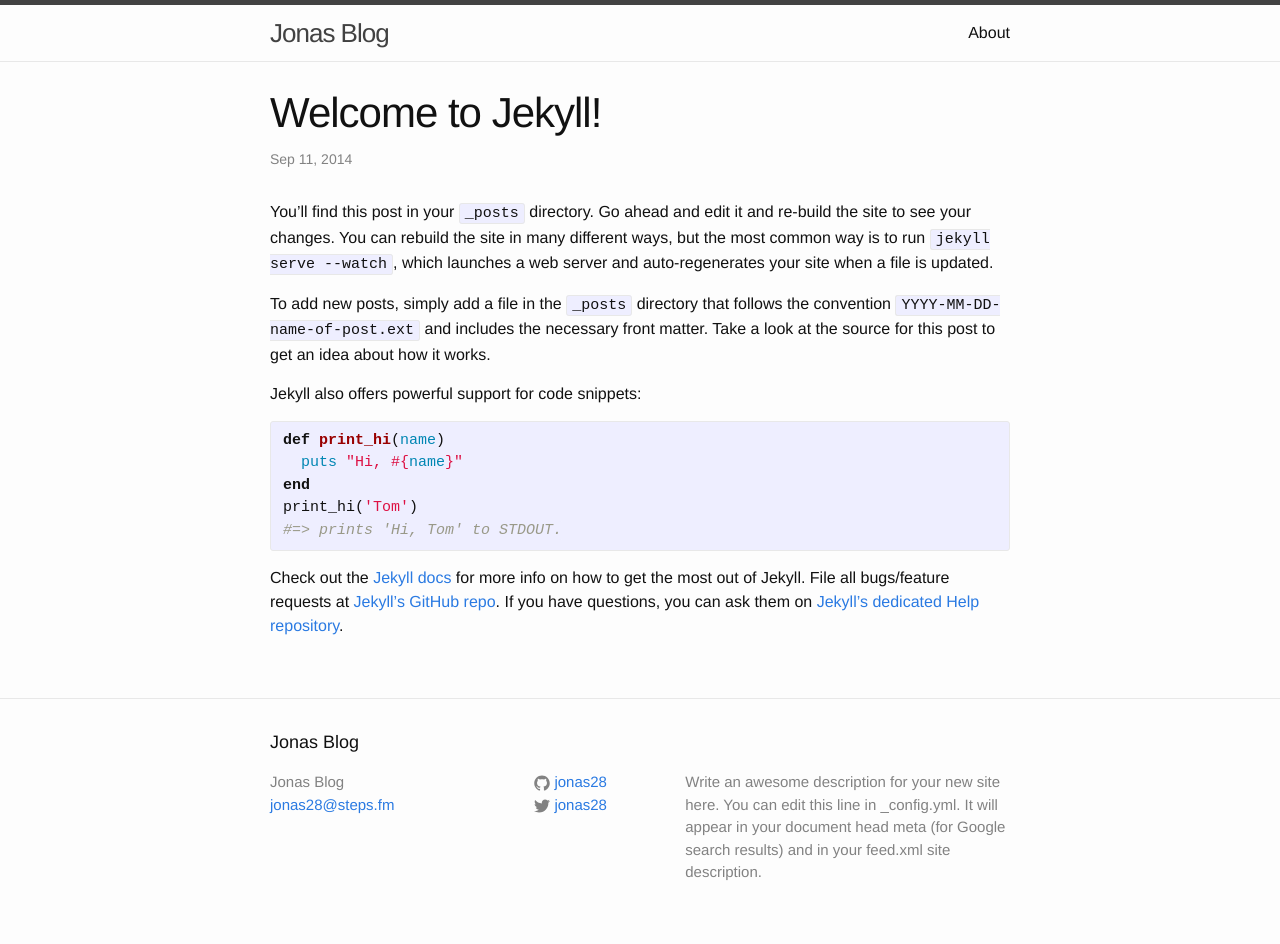
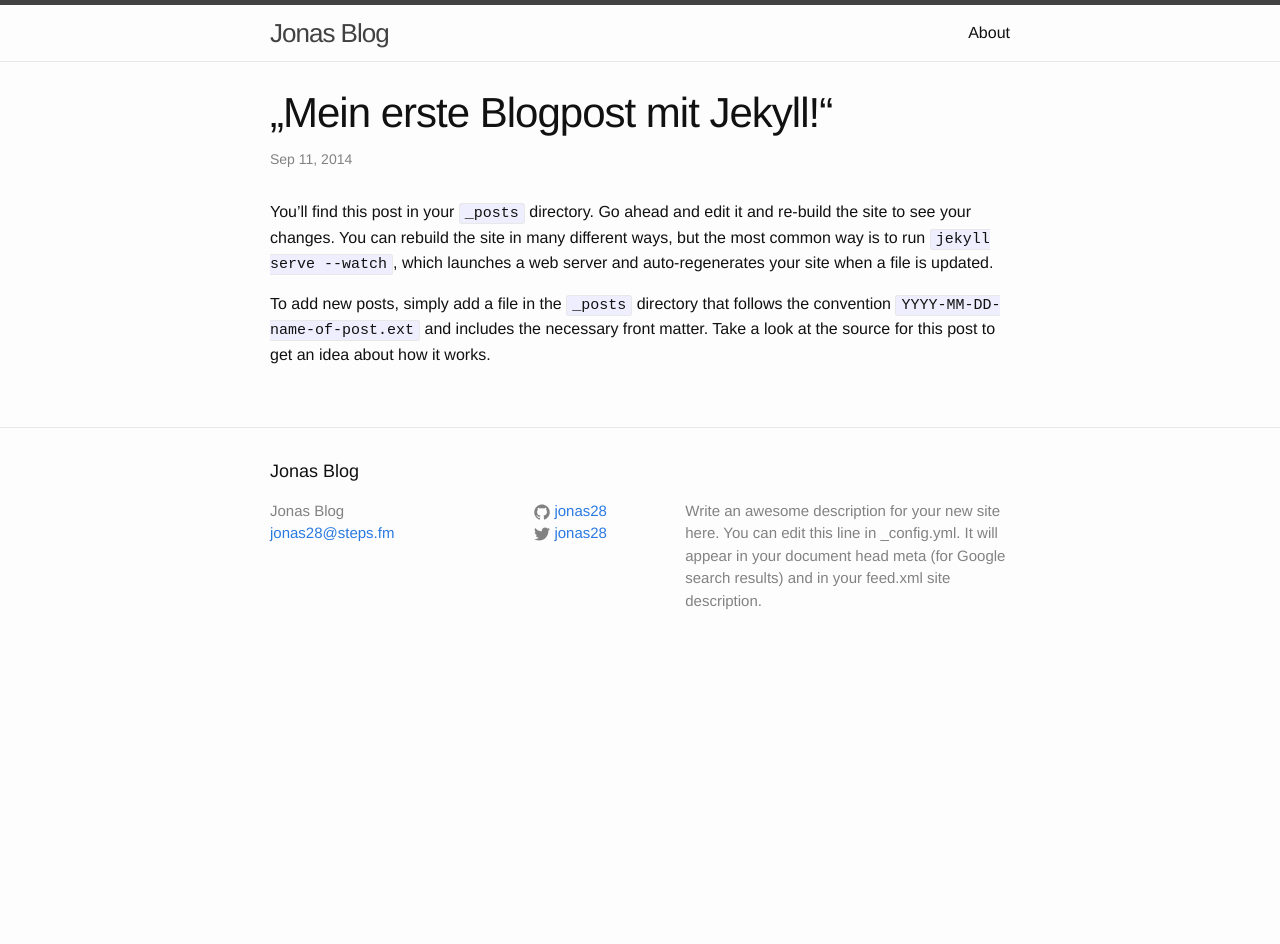
Before and after one commit to jonas28/jonas28.github.io, a Jekyll site: the page built from _posts/2014-09-11-welcome-to-jekyll.markdown, in a window 1280 px wide. Built offline with Jekyll 4.4.1, drawn with Linux system fonts in a browser that asks for light colours; after the commit the page ends 900 px from its top, so only the background shows below that.

Commit message:
Blogpost 1 Anpassungen

```diff
--- a/_posts/2014-09-11-welcome-to-jekyll.markdown
+++ b/_posts/2014-09-11-welcome-to-jekyll.markdown
@@ -1,25 +1,9 @@
 ---
 layout: post
-title:  "Welcome to Jekyll!"
+title:  „Mein erste Blogpost mit Jekyll!“
 date:   2014-09-11 22:37:16
 categories: jekyll update
 ---
 You’ll find this post in your `_posts` directory. Go ahead and edit it and re-build the site to see your changes. You can rebuild the site in many different ways, but the most common way is to run `jekyll serve --watch`, which launches a web server and auto-regenerates your site when a file is updated.
 
 To add new posts, simply add a file in the `_posts` directory that follows the convention `YYYY-MM-DD-name-of-post.ext` and includes the necessary front matter. Take a look at the source for this post to get an idea about how it works.
-
-Jekyll also offers powerful support for code snippets:
-
-{% highlight ruby %}
-def print_hi(name)
-  puts "Hi, #{name}"
-end
-print_hi('Tom')
-#=> prints 'Hi, Tom' to STDOUT.
-{% endhighlight %}
-
-Check out the [Jekyll docs][jekyll] for more info on how to get the most out of Jekyll. File all bugs/feature requests at [Jekyll’s GitHub repo][jekyll-gh]. If you have questions, you can ask them on [Jekyll’s dedicated Help repository][jekyll-help].
-
-[jekyll]:      http://jekyllrb.com
-[jekyll-gh]:   https://github.com/jekyll/jekyll
-[jekyll-help]: https://github.com/jekyll/jekyll-help
```
